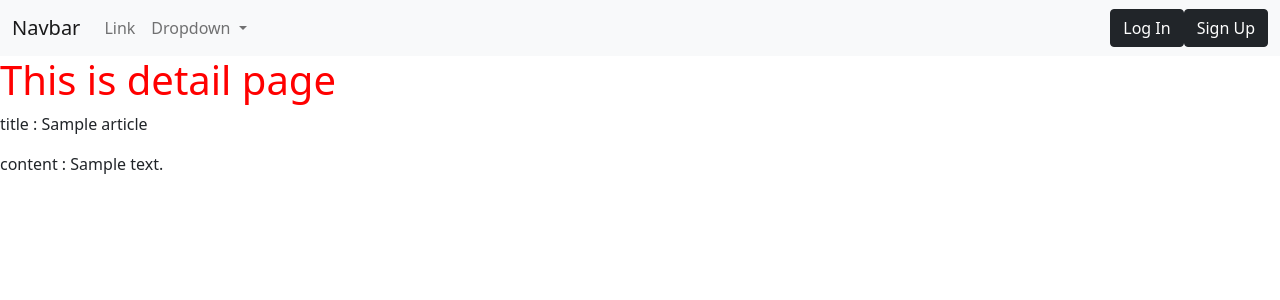
After one commit to REXIANN/django_redis, a Django app: page /articles/1/ in a window 1280 px wide. The commit adds this page. Shown: the top 300 px of the page. Run offline with Django 3.2, Linux system fonts and the light colour scheme; tables that the repository leaves empty hold one stand-in row (values such as "Sample post").

Commit message:
articles read logic done

```diff
--- /dev/null
+++ b/articles/templates/articles/detail.html
@@ -0,0 +1,11 @@
+{% extends 'base.html' %}
+
+{% block body %}
+  <h1>This is detail page</h1>
+
+  <section>
+
+    <p>title : {{ article.title }}</p>
+    <p>content : {{ article.content }}</p>
+  </section>
+{% endblock body %}
--- a/articles/urls.py
+++ b/articles/urls.py
@@ -5,5 +5,6 @@ app_name = 'articles'
 
 urlpatterns = [
     path('', views.create, name='create'),
+    path('<int:pk>/', views.detail, name='detail'),
 
 ]
--- a/articles/views.py
+++ b/articles/views.py
@@ -2,12 +2,11 @@ from django.shortcuts import render, redirect, get_object_or_404
 from .models import Article, Comment
 from .forms import ArticleForm
 # Create your views here.
-def index(request):
-    articles = Article.objects.order_by('-pk')
-    contest = {
-        'articles': articles
-    }
-    return render(request, 'articles/index.html')
+def detail(request, pk):
+    article = get_object_or_404(Article, pk=pk)
+    context = { 'article': article }
+    return render(request, 'articles/detail.html', context)
+
 
 def create(request):
     if request.method == 'POST':
--- a/templates/index.html
+++ b/templates/index.html
@@ -10,7 +10,10 @@
     <h2>your articles here..</h2>
     {% for article in articles %}
     <ul>
-      <li>title: {{ article.title }}</li>
+      <li>
+        <a href="{% url 'articles:detail' article.pk %}">
+          title: {{ article.title }}</li>
+        </a>
       <li>content: {{ article.content }}</li>
       <li>user: {{ article.user }} </li>
       <li>created: {{ article.created_at }}</li>
--- a/templates/nav.html
+++ b/templates/nav.html
@@ -3,15 +3,12 @@
 <!-- basic navbar component -->
 <nav class="navbar navbar-expand-lg navbar-light bg-light">
   <div class="container-fluid">
-    <a class="navbar-brand" href="#">Navbar</a>
+    <a class="navbar-brand" href="/">Navbar</a>
     <button class="navbar-toggler" type="button" data-bs-toggle="collapse" data-bs-target="#navbarSupportedContent" aria-controls="navbarSupportedContent" aria-expanded="false" aria-label="Toggle navigation">
       <span class="navbar-toggler-icon"></span>
     </button>
     <div class="collapse navbar-collapse" id="navbarSupportedContent">
       <ul class="navbar-nav me-auto mb-2 mb-lg-0">
-        <li class="nav-item">
-          <a class="nav-link active" aria-current="page" href="#">Home</a>
-        </li>
         <li class="nav-item">
           <a class="nav-link" href="#">Link</a>
         </li>
```
